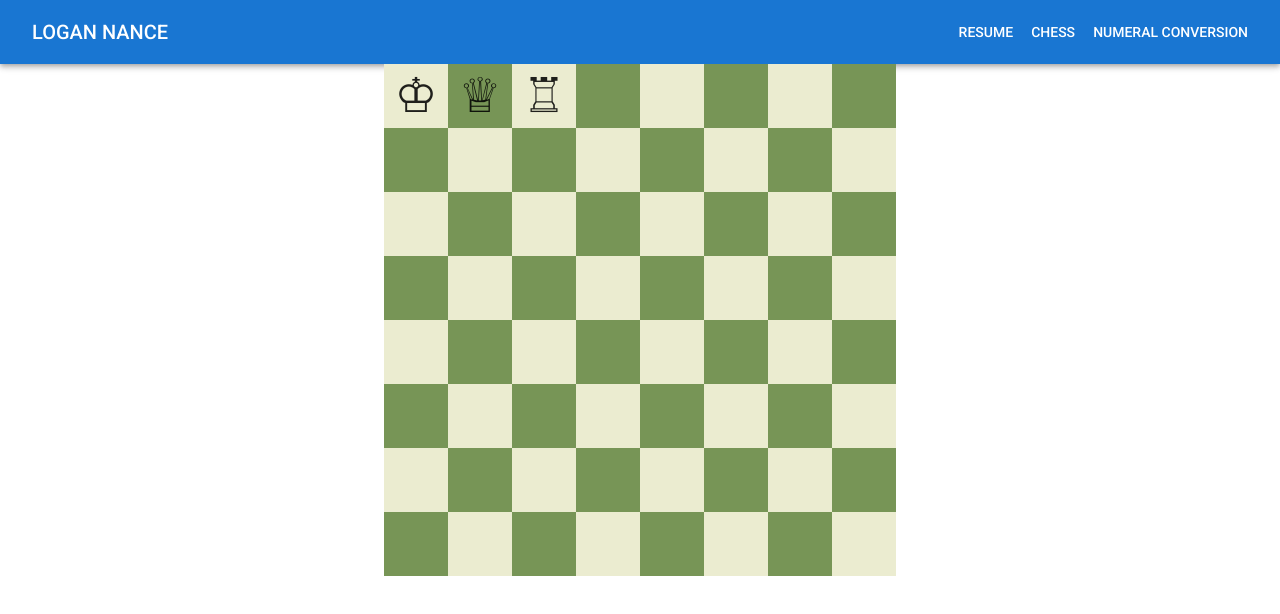
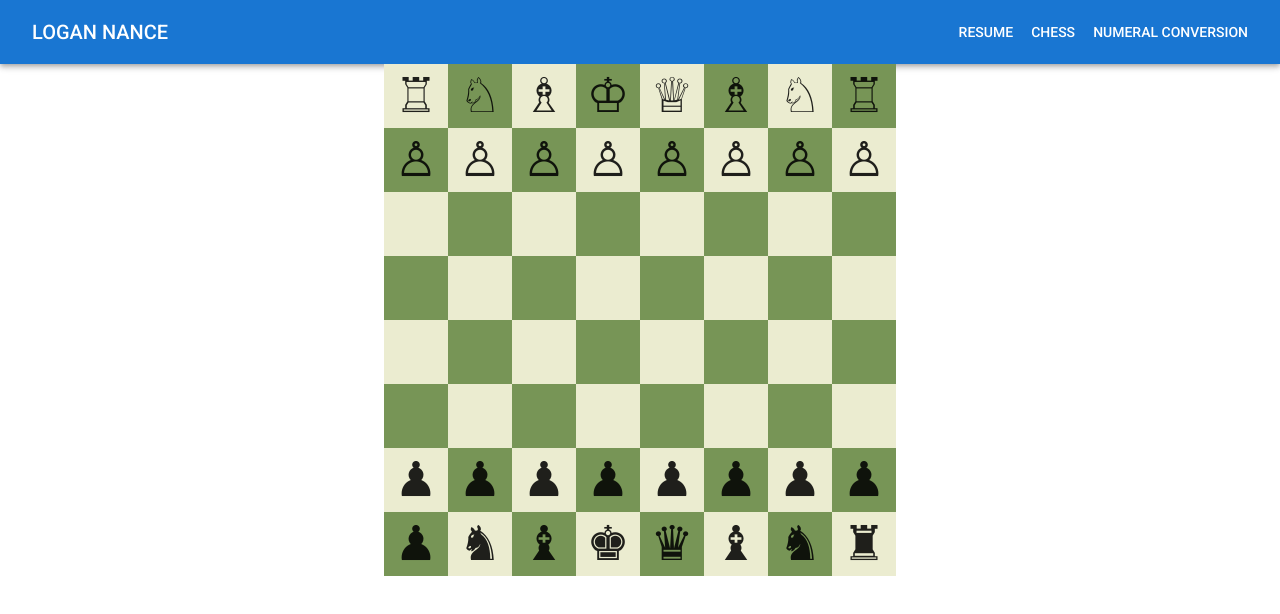
Before and after one commit to logannance/logannance.github.io, a Next.js app: page /chess in a window 1280 px wide. Shown: the top 614 px of the page. Built offline with nearby package versions, Linux system fonts and the light colour scheme; what @mui/material-nextjs would draw is missing.

Commit message:
Create chess pieces

```diff
--- a/src/ui/chess/board.ts
+++ b/src/ui/chess/board.ts
@@ -1,46 +1,193 @@
-import { Piece } from "./piece";
+import { BlackBishop, BlackKing, BlackKnight, BlackPawn, BlackQueen, BlackRook, Piece, WhiteBishop, WhiteKing, WhiteKnight, WhitePawn, WhiteQueen, WhiteRook } from "./piece";
 
 export const SquareColor = {
   Light: '#ebecd0',
   Dark: '#779556',
 } as const; type SquareColor = typeof SquareColor[keyof typeof SquareColor];
 
-export type Vec = {
-  x: number,
-  y: number
+export class Vec {
+  private _x: number;
+  private _y: number;
+
+  constructor(x: number, y: number) {
+    this._x = x;
+    this._y = y;
   }
 
-export type Square = {
+  equals(other: Vec) {
+    return this._x == other._x && this._y == other._y;
+  }
+
+  get x() {
+    return this._x;
+  }
+
+  set x(value) {
+    this._x = value;
+  }
+
+  get y() {
+    return this._y;
+  }
+
+  set y(value) {
+    this._y = value;
+  }
+
+  add(other: Vec) {
+    return new Vec(this._x + other._x, this._y + other._y);
+  }
+
+  inBounds() {
+    return this._x >= 0 && this._x <= 7 && this._y >= 0 && this._y <= 7;
+  }
+}
+
+export class Square {
+  private _color: SquareColor;
+  private _decoration?: 'dot' | 'circle';
+  private _piece?: Piece;
+
+  constructor(
     color: SquareColor,
     decoration?: 'dot' | 'circle',
     piece?: Piece
+  ) {
+    this._color = color;
+    this._decoration = decoration;
+    this._piece = piece;
   }
 
-export type Board = Square[][];
+  get color() {
+    return this._color;
+  }
 
-export const starting: Board = [
+  get decoration() {
+    return this._decoration;
+  }
+
+  set decoration(value) {
+    this._decoration = value;
+  }
+
+  get piece() {
+    return this._piece;
+  }
+
+  set piece(value) {
+    this._piece = value;
+  }
+}
+
+type VecSquare = {
+  sqr: Square,
+  vec: Vec,
+}
+
+export class Board {
+  private _squares: Square[][];
+  private _active: VecSquare | undefined;
+
+  constructor();
+  constructor(other: Board);
+  constructor(other?: Board) {
+    if (other) {
+      this._squares = [...other._squares];
+      this._active = other._active;
+      return;
+    }
+
+    this._squares = [
       [
-    {
-      color: SquareColor.Light,
-      piece: Piece.WhiteKing,
-    },
-    {
-      color: SquareColor.Dark,
-      piece: Piece.WhiteQueen,
-    },
-    {
-      color: SquareColor.Light,
-      piece: Piece.WhiteRook
-    },
-
-    ...Array.from({ length: 5 }, (_, i) => ({
-      color: i % 2 === 1 ? SquareColor.Light : SquareColor.Dark,
-    }))
+        new Square(SquareColor.Light, undefined, new WhiteRook()),
+        new Square(SquareColor.Dark, undefined, new WhiteKnight()),
+        new Square(SquareColor.Light, undefined, new WhiteBishop()),
+        new Square(SquareColor.Dark, undefined, new WhiteKing()),
+        new Square(SquareColor.Light, undefined, new WhiteQueen()),
+        new Square(SquareColor.Dark, undefined, new WhiteBishop()),
+        new Square(SquareColor.Light, undefined, new WhiteKnight()),
+        new Square(SquareColor.Dark, undefined, new WhiteRook()),
       ],
 
-  ...Array.from( {length: 7 }, (_, i) => (
-    Array.from({ length: 8 }, (_, j) => ({
-      color: (i + j) % 2 === 1 ? SquareColor.Light : SquareColor.Dark,
-    }))
+      Array.from({ length: 8 }, (_, i) => new Square(
+        i % 2 === 1 ? SquareColor.Light : SquareColor.Dark,
+        undefined, new WhitePawn()
+      )),
+
+      ...Array.from( {length: 4 }, (_, i) => (
+        Array.from({ length: 8 }, (_, j) => new Square(
+          (i + j) % 2 === 0 ? SquareColor.Light : SquareColor.Dark
         ))
+      )),
+
+      Array.from({ length: 8 }, (_, i) => new Square(
+        i % 2 === 0 ? SquareColor.Light : SquareColor.Dark,
+        undefined, new BlackPawn()
+      )),
+
+      [
+        new Square(SquareColor.Dark, undefined, new BlackPawn()),
+        new Square(SquareColor.Light, undefined, new BlackKnight()),
+        new Square(SquareColor.Dark, undefined, new BlackBishop()),
+        new Square(SquareColor.Light, undefined, new BlackKing()),
+        new Square(SquareColor.Dark, undefined, new BlackQueen()),
+        new Square(SquareColor.Light, undefined, new BlackBishop()),
+        new Square(SquareColor.Dark, undefined, new BlackKnight()),
+        new Square(SquareColor.Light, undefined, new BlackRook()),
+      ]
     ];
+  }
+
+  getSquareAtVec(vec: Vec) {
+    return this._squares[vec.y][vec.x];
+  }
+
+  get active() {
+    return this._active;
+  }
+
+  get squares() {
+    return this._squares;
+  }
+
+  undecorate() {
+    const piece = this._active!.sqr.piece!;
+    const vec = this._active!.vec;
+    this._active = undefined;
+    piece.processMoves(vec, this);
+  }
+
+  decorate({ sqr, vec }: VecSquare) {
+    this._active = { sqr, vec };
+    sqr.piece!.processMoves(vec, this);
+  }
+
+  move(dest: Square) {
+    const { sqr, vec } = this.active!;
+    this._active = undefined;
+    sqr.piece!.processMoves(vec, this);
+    dest.piece = sqr.piece;
+    dest.piece!.move();
+    sqr.piece = undefined;
+  }
+
+  handleClick({ sqr, vec }: VecSquare) {
+    if (sqr.decoration) {
+      this.move(sqr);
+      return;
+    }
+
+    if (sqr.piece) {
+      if (this._active) {
+        this.undecorate();
+      }
+
+      this.decorate({ sqr: sqr, vec: vec });
+      return;
+    }
+
+    if (this._active) {
+      this.undecorate();
+    }
+  }
+}
--- a/src/ui/chess/chess.tsx
+++ b/src/ui/chess/chess.tsx
@@ -1,21 +1,39 @@
 'use client';
 
 import { Box, Grid } from "@mui/material";
-import { useState } from "react";
-import { Board, Square, starting, Vec } from "./board";
+import { Dispatch, SetStateAction, useState } from "react";
+import { Board, Square, Vec } from "./board";
+
+class ActiveSquare {
+  private _sqr: Square | undefined;
+  private _setSqr: Dispatch<SetStateAction<Square | undefined>>;
+
+  constructor() {
+    [this._sqr, this._setSqr] = useState<Square>();
+  }
+
+  get sqr() {
+    return this._sqr;
+  }
+
+  reset() {
+    this._setSqr(undefined);
+  }
+
+  update(sqr: Square) {
+    this._setSqr(sqr);
+  }
+}
 
 export default function Chess() {
-  const [board, setBoard] = useState<Board>(starting);
-
-  const [active, setActive] = useState<
-    { sqr: Square } & Vec | null
-  >(null);
+  const [board, setBoard] = useState<Board>(new Board());
+  const activeSqr = new ActiveSquare();
 
   return (
     <Grid container justifyContent="center">
       <Grid container>
         <Box>
-          {board.map((row, i) => (
+          {board.squares.map((row, i) => (
             <Grid key={i} container flexWrap="nowrap">
               {row.map((square, j) => (
                 <Grid
@@ -37,61 +55,12 @@ export default function Chess() {
                   }}
 
                   onClick={() => {
-                    const decorate = (
-                      vecSqr: { sqr: Square } & Vec,
-                      remove?: true
-                    ) => {
-                      vecSqr.sqr.piece!.moves.forEach(move => {
-                        for (const m of move()) {
-                          const x = vecSqr.x + m.x;
-                          const y = vecSqr.y + m.y;
+                    board.handleClick({
+                      sqr: square,
+                      vec: new Vec(j, i)
+                    });
 
-                          if (x < 0 || y < 0 || x > 7 || y > 7) {
-                            return;
-                          }
-
-                          const dest = board[y][x];
-
-                          if (dest.piece) {
-                            dest.decoration = remove ? undefined : 'circle';
-                            return;
-                          }
-
-                          dest.decoration = remove ? undefined: 'dot';
-                        }
-                      });
-
-                      setBoard([...board]);
-                    };
-
-                    const capture = (active: { sqr: Square } & Vec) => {
-                      console.log('yo');
-                      decorate(active, true);
-                      square.decoration = undefined;
-                      square.piece = active.sqr.piece;
-                      active.sqr.piece = undefined;
-                      setActive(null);
-                    }
-
-                    if (square.piece) {
-                      // if the square has a piece and a decoration,
-                      // it is a circle
-                      if (square.decoration) {
-                        capture(active!);
-                        return;
-                      }
-
-                      if (active) return;
-                      setActive({ sqr: square, x: j, y: i });
-                      decorate({ sqr: square, x: j, y: i });
-                      return;
-                    }
-
-                    // If clicked on square with no piece and no decoration, an
-                    // empty square was clicked and nothing should be done
-                    if (!square.decoration) return;
-                    // no piece, yes decoration
-                    capture(active!);
+                    setBoard(new Board(board));
                   }}
                 >
                   {square.decoration === 'dot' ? (
--- a/src/ui/chess/piece.ts
+++ b/src/ui/chess/piece.ts
@@ -1,3 +1,5 @@
+import { Board, Vec } from "./board";
+
 export const PieceChar = {
   WhiteKing: 9812,
   WhiteQueen: 9813,
@@ -13,112 +15,261 @@ export const PieceChar = {
   BlackPawn: 9823,
 } as const; export type PieceChar = typeof PieceChar[keyof typeof PieceChar];
 
-export const Piece = {
-  WhiteKing: {
-    char: 9812,
-    moves: [
-      function* upOne() {
-        yield { x: 0, y: -1 };
-      },
+type Move = (start: Vec, board: Board, piece: Piece) => Generator<void>;
 
-      function* upRightOne() {
-        yield { x: 1, y: -1 };
-      },
+function normalMove(vec: Vec) {
+  return function*(start: Vec, board: Board) {
+    const dest = start.add(vec);
+    if (!dest.inBounds()) return;
+    const destSqr = board.getSquareAtVec(dest);
+    destSqr.decoration = board.active ?
+      destSqr.piece ? 'circle' : 'dot' :
+      undefined;
 
-      function* rightOne() {
-        yield { x: 1, y: 0 };
-      },
-
-      function* downRightOne() {
-        yield { x: 1, y: 1 };
-      },
-
-      function* downOne() {
-        yield { x: 0, y: 1 };
-      },
-
-      function* downLeftOne() {
-        yield { x: -1, y: 1 };
-      },
-
-      function* leftOne() {
-        yield { x: -1, y: 0 };
-      },
-
-      function* upLeftOne() {
-        yield { x: -1, y: -1 };
-      }
-    ]
-  },
-
-  WhiteQueen: {
-    char: 9813,
-    moves: [
-      upSlide,
-      upRightSlide,
-      rightSlide,
-      downRightSlide,
-      downSlide,
-      downLeftSlide,
-      leftSlide,
-      upLeftSlide,
-    ]
-  },
-  WhiteRook: {
-    char: 9814,
-    moves: [
-      upSlide,
-      rightSlide,
-      downSlide,
-      leftSlide
-    ]
-  }
-} as const; export type Piece = typeof Piece[keyof typeof Piece];
-
-function* upSlide() {
-  for (let y = -1; y > -8; --y) {
-    yield { x: 0, y: y };
+    yield;
   }
 }
 
-function* upRightSlide() {
-  for (let vec = { x: 1, y: -1 }; vec.x < 8; ++vec.x, --vec.y) {
-    yield vec;
+function slideMove(vec: Vec) {
+  return function*(start: Vec, board: Board) {
+    for (let i = 1; i < 8; ++i) {
+      const slideVec = new Vec(vec.x * i, vec.y * i);
+      const dest = start.add(slideVec);
+      if (!dest.inBounds()) return;
+      const destSqr = board.getSquareAtVec(dest);
+
+      if (destSqr.piece) {
+        destSqr.decoration = board.active ? 'circle' : undefined;
+        return;
+      }
+
+      destSqr.decoration = board.active ? 'dot' : undefined;
+      yield;
+    }
   }
 }
 
-function* rightSlide() {
-  for (let x = 1; x < 8; ++x) {
-    yield { x: x, y: 0 };
+function pieceMove(vec: Vec) {
+  return function*(start: Vec, board: Board) {
+    const dest = start.add(vec);
+    if (!dest.inBounds()) return;
+    const destSqr = board.getSquareAtVec(dest);
+
+    if (destSqr.piece) {
+      destSqr.decoration = board.active ? 'circle' : undefined;
+      yield;
+    }
   }
 }
 
-function* downRightSlide() {
-  for (let vec = { x: 1, y: 1 }; vec.x < 8; ++vec.x, ++vec.y) {
-    yield vec;
+export abstract class Piece {
+  private _char: PieceChar;
+  private _moved: boolean;
+  protected _moves: Move[];
+
+  constructor (char: PieceChar, moves: Move[]) {
+    this._char = char;
+    this._moved = false;
+    this._moves = moves;
+  }
+
+  get char() {
+    return this._char;
+  }
+
+  get moved() {
+    return this._moved;
+  }
+
+  move() {
+    this._moved = true;
+  }
+
+  processMoves(start: Vec, board: Board) {
+    this._moves.forEach(move => move(start, board, this).forEach(() => {}));
+  }
+
+  sameColor(other: Piece) {
+    return (this.char < 9817 && other.char < 9817) ||
+      (this.char > 9817 && other.char > 9817);
   }
 }
 
-function* downSlide() {
-  for (let y = 1; y < 8; ++y) {
-    yield { x: 0, y: y };
+export class WhiteKing extends Piece {
+  constructor() {
+    super(PieceChar.WhiteKing, [
+      normalMove(new Vec(0, -1)),
+      normalMove(new Vec(1, -1)),
+      normalMove(new Vec(1, 0)),
+      normalMove(new Vec(1, 1)),
+      normalMove(new Vec(0, 1)),
+      normalMove(new Vec(-1, 1)),
+      normalMove(new Vec(-1, 0)),
+      normalMove(new Vec(-1, -1))
+    ]);
   }
 }
 
-function* downLeftSlide() {
-  for (let vec = { x: -1, y: 1 }; vec.y < 8; --vec.x, ++vec.y) {
-    yield vec;
+export class WhiteQueen extends Piece {
+  constructor() {
+    super(PieceChar.WhiteQueen, [
+      slideMove(new Vec(0, -1)),
+      slideMove(new Vec(1, -1)),
+      slideMove(new Vec(1, 0)),
+      slideMove(new Vec(1, 1)),
+      slideMove(new Vec(0, 1)),
+      slideMove(new Vec(-1, 1)),
+      slideMove(new Vec(-1, 0)),
+      slideMove(new Vec(-1, -1))
+    ])
   }
 }
 
-function* leftSlide() {
-  for (let x = -1; x > -8; --x) {
-    yield { x: x, y: 0 };
+export class WhiteRook extends Piece {
+  constructor() {
+    super(PieceChar.WhiteRook, [
+      slideMove(new Vec(0, -1)),
+      slideMove(new Vec(1, 0)),
+      slideMove(new Vec(0, 1)),
+      slideMove(new Vec(-1, 0)),
+    ])
   }
 }
 
-function* upLeftSlide() {
-  for (let vec = { x: -1, y: -1 }; vec.x > -8; --vec.x, --vec.y) {
-    yield vec;
+export class WhiteBishop extends Piece {
+  constructor() {
+    super(PieceChar.WhiteBishop, [
+      slideMove(new Vec(1, -1)),
+      slideMove(new Vec(1, 1)),
+      slideMove(new Vec(-1, 1)),
+      slideMove(new Vec(-1, -1)),
+    ])
   }
 }
+
+export class WhiteKnight extends Piece {
+  constructor() {
+    super(PieceChar.WhiteKnight, [
+      normalMove(new Vec(1, -2)),
+      normalMove(new Vec(2, -1)),
+      normalMove(new Vec(2, 1)),
+      normalMove(new Vec(1, 2)),
+      normalMove(new Vec(-1, 2)),
+      normalMove(new Vec(-2, 1)),
+      normalMove(new Vec(-2, -1)),
+      normalMove(new Vec(-1, -2)),
+    ])
+  }
+}
+
+export class WhitePawn extends Piece {
+  constructor() {
+    super(PieceChar.WhitePawn, [
+      function*(start: Vec, board: Board, piece: Piece) {
+        for (let i = 0; i < 2; ++i) {
+          const dest = start.add(new Vec(0, 1 + i));
+          if (!dest.inBounds()) return;
+
+          const destSqr = board.getSquareAtVec(dest);
+          if (destSqr.piece) return;
+
+          destSqr.decoration = board.active ? 'dot' : undefined;
+          yield;
+          if (piece.moved) return;
+        }
+      },
+
+      pieceMove(new Vec(1, 1)),
+      pieceMove(new Vec(-1, 1)),
+    ]);
+  }
+}
+
+export class BlackKing extends Piece {
+  constructor() {
+    super(PieceChar.BlackKing, [
+      normalMove(new Vec(0, -1)),
+      normalMove(new Vec(1, -1)),
+      normalMove(new Vec(1, 0)),
+      normalMove(new Vec(1, 1)),
+      normalMove(new Vec(0, 1)),
+      normalMove(new Vec(-1, 1)),
+      normalMove(new Vec(-1, 0)),
+      normalMove(new Vec(-1, -1))
+    ]);
+  }
+}
+
+export class BlackQueen extends Piece {
+  constructor() {
+    super(PieceChar.BlackQueen, [
+      slideMove(new Vec(0, -1)),
+      slideMove(new Vec(1, -1)),
+      slideMove(new Vec(1, 0)),
+      slideMove(new Vec(1, 1)),
+      slideMove(new Vec(0, 1)),
+      slideMove(new Vec(-1, 1)),
+      slideMove(new Vec(-1, 0)),
+      slideMove(new Vec(-1, -1))
+    ])
+  }
+}
+
+export class BlackRook extends Piece {
+  constructor() {
+    super(PieceChar.BlackRook, [
+      slideMove(new Vec(0, -1)),
+      slideMove(new Vec(1, 0)),
+      slideMove(new Vec(0, 1)),
+      slideMove(new Vec(-1, 0)),
+    ])
+  }
+}
+
+export class BlackBishop extends Piece {
+  constructor() {
+    super(PieceChar.BlackBishop, [
+      slideMove(new Vec(1, -1)),
+      slideMove(new Vec(1, 1)),
+      slideMove(new Vec(-1, 1)),
+      slideMove(new Vec(-1, -1)),
+    ])
+  }
+}
+
+export class BlackKnight extends Piece {
+  constructor() {
+    super(PieceChar.BlackKnight, [
+      normalMove(new Vec(1, -2)),
+      normalMove(new Vec(2, -1)),
+      normalMove(new Vec(2, 1)),
+      normalMove(new Vec(1, 2)),
+      normalMove(new Vec(-1, 2)),
+      normalMove(new Vec(-2, 1)),
+      normalMove(new Vec(-2, -1)),
+      normalMove(new Vec(-1, -2)),
+    ])
+  }
+}
+
+export class BlackPawn extends Piece {
+  constructor() {
+    super(PieceChar.BlackPawn, [
+      function*(start: Vec, board: Board, piece: Piece) {
+        for (let i = 0; i < 2; ++i) {
+          const dest = start.add(new Vec(0, -1 - i));
+          if (!dest.inBounds()) return;
+          const destSqr = board.getSquareAtVec(dest);
+          if (destSqr.piece) return;
+          destSqr.decoration = board.active ? 'dot' : undefined;
+
+          yield;
+          if (piece.moved) return;
+        }
+      },
+
+      pieceMove(new Vec(1, -1)),
+      pieceMove(new Vec(-1, -1)),
+    ]);
+  }
+}
```
Lines whose indentation alone changed are shown as unchanged.
